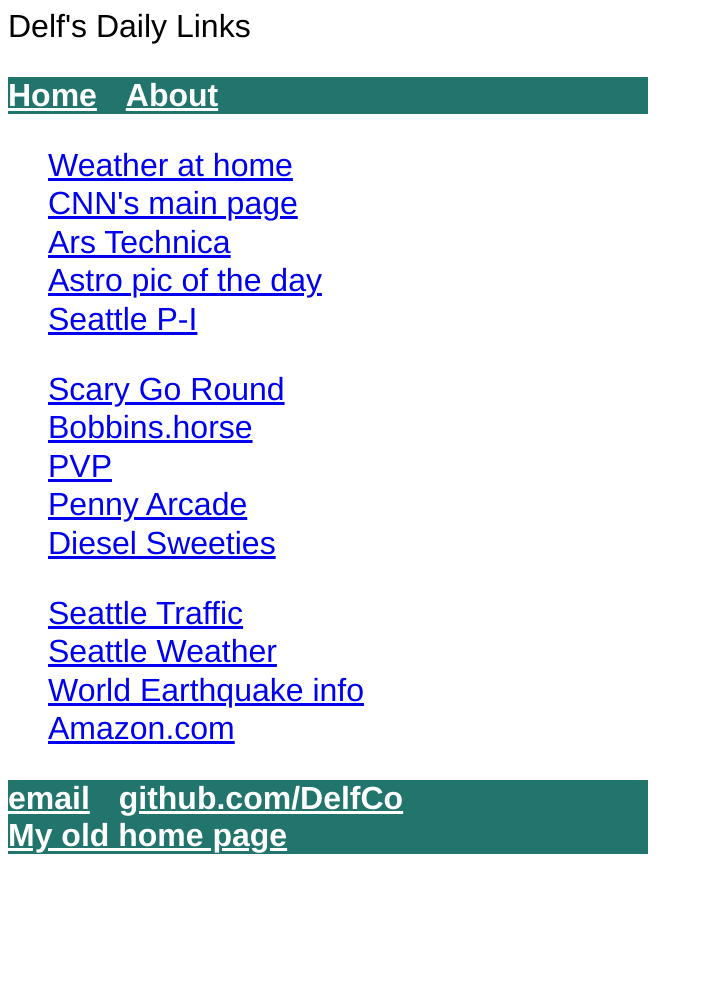
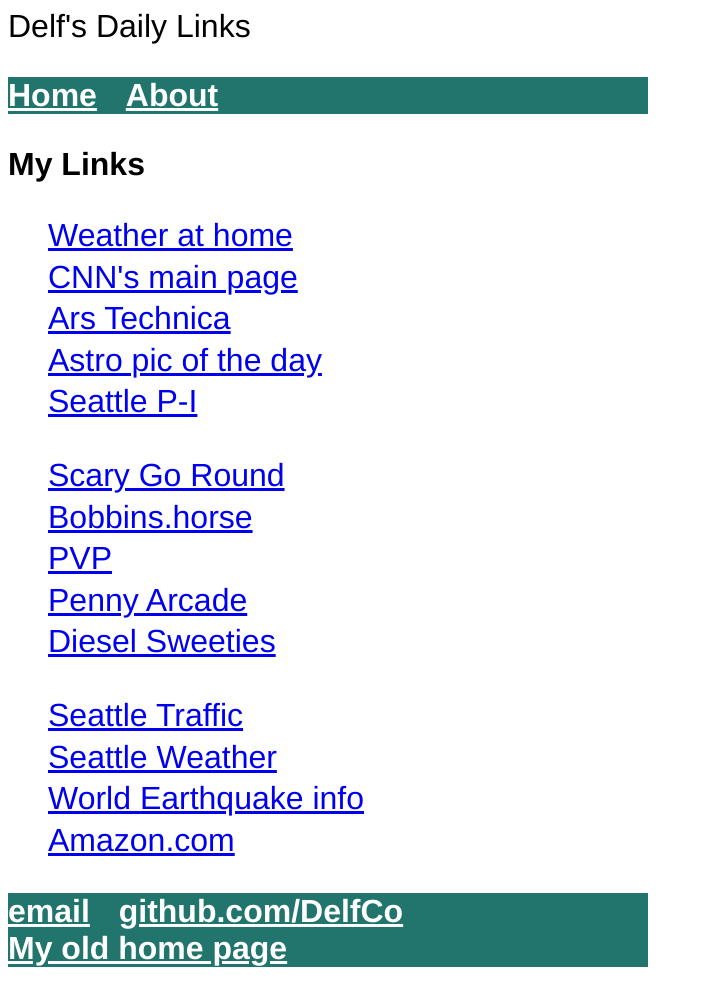
Before and after one commit to DelfCo/DelfCo.github.io, a Jekyll site: the page built from index.html, in a window 1280 px wide. Shown: the whole page, without its empty margins (0-703 px from the left). Built offline with Jekyll 4.4.1, drawn with Linux system fonts in a browser that asks for light colours; before the commit the page ends 900 px from its top, so only the background shows below that.

Commit message:
a11y fixes

```diff
--- a/_layouts/default.html
+++ b/_layouts/default.html
@@ -5,7 +5,7 @@
 <body>
     <header role="banner">{{page.title}}</header>
 
-    <nav role="nav">
+    <nav role="navigation">
         <ul>
             <li>
                 <a href="/">Home</a>
@@ -17,6 +17,7 @@
     </nav>
 
     <main role="main">
+        <h1>My Links</h1>
         {{ content }}
     </main>
 
--- a/css/main.css
+++ b/css/main.css
@@ -48,7 +48,7 @@ footer ul {
 }
 
 h1 {
-    font-size: 3em;
+    font-size: 1em;
     font-family: 'Helvetica', 'Arial', 'Sans-Serif';
 }
 
@@ -60,7 +60,7 @@ p {
 
 .links li {
     list-style: none;
-    line-height: 1.2em;
+    line-height: 1.3em;
     font-size: 1em;
 }
 
```
